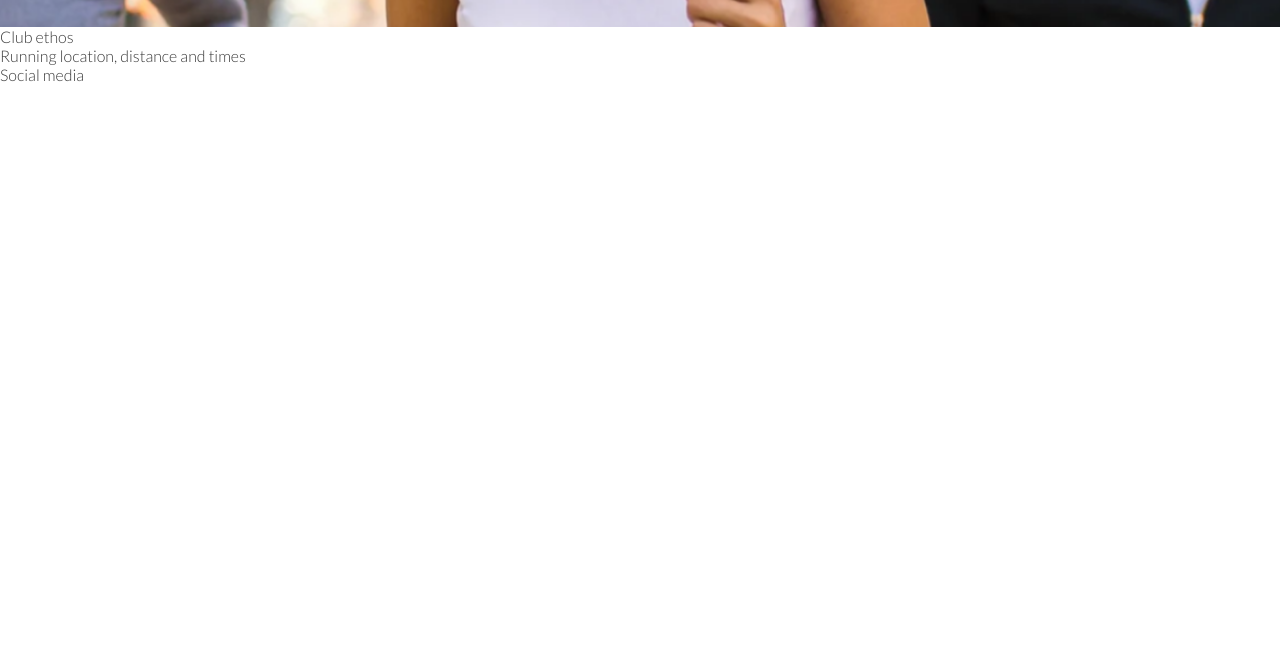
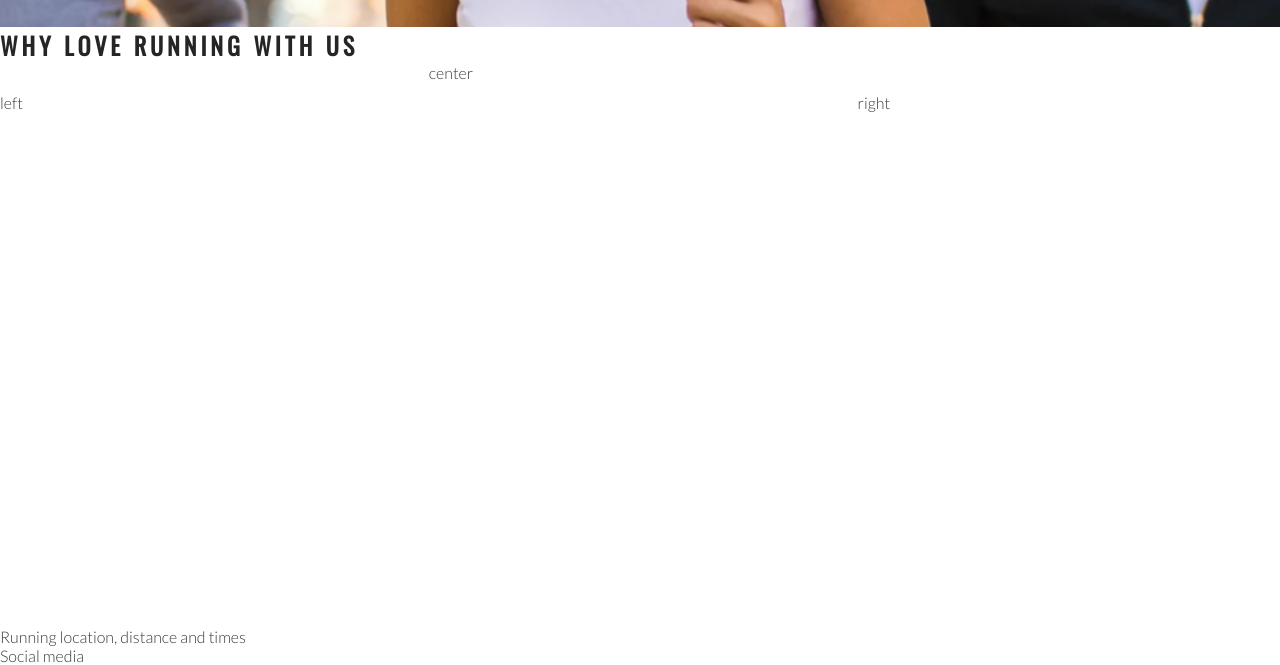
Before and after one commit to angharadcaswell/love-running, a plain HTML site: page index.html in a window 1280 px wide. Shown: the part 648-1313 px from the top of the page. Before the commit the page ends 800 px from the top, so only its background shows below. Drawn offline with nearby package versions, Linux system fonts and the light colour scheme.

Commit message:
Add club ethos section

```diff
--- a/assets/css/style.css
+++ b/assets/css/style.css
@@ -25,6 +25,7 @@ h1, h2 {
 #logo {
     float:left;
     font-size: 280%;
+    margin-left: 30px;
 }
 
 /* Navigation */
@@ -111,3 +112,24 @@ line-height: 75px;
     right: 150px;
     position: absolute;
 }
+
+#club-ethos {
+    height:600px;
+}
+
+#left-about {
+    padding-top:30px;
+    width:33%;
+    float:left;
+}
+
+#right-about {
+    padding-top:30px;
+    width:33%;
+    float:right;
+}
+
+#center-about {
+    width:33%;
+    margin: 0 auto;
+}
--- a/index.html
+++ b/index.html
@@ -28,7 +28,12 @@
             <h2>Love Running Docklands & Phoenix Park</h2>
         </div>
     </section>
-    <section>Club ethos</section>
+    <section id="club-ethos">
+        <h1>Why love running with us</h1>
+        <div id="left-about">left</div>
+        <div id= "right-about">right</div>
+        <div id="center-about">center</div>
+    </section>
     <section>Running location, distance and times</section>
     <footer>Social media</footer>
 </body>
```
